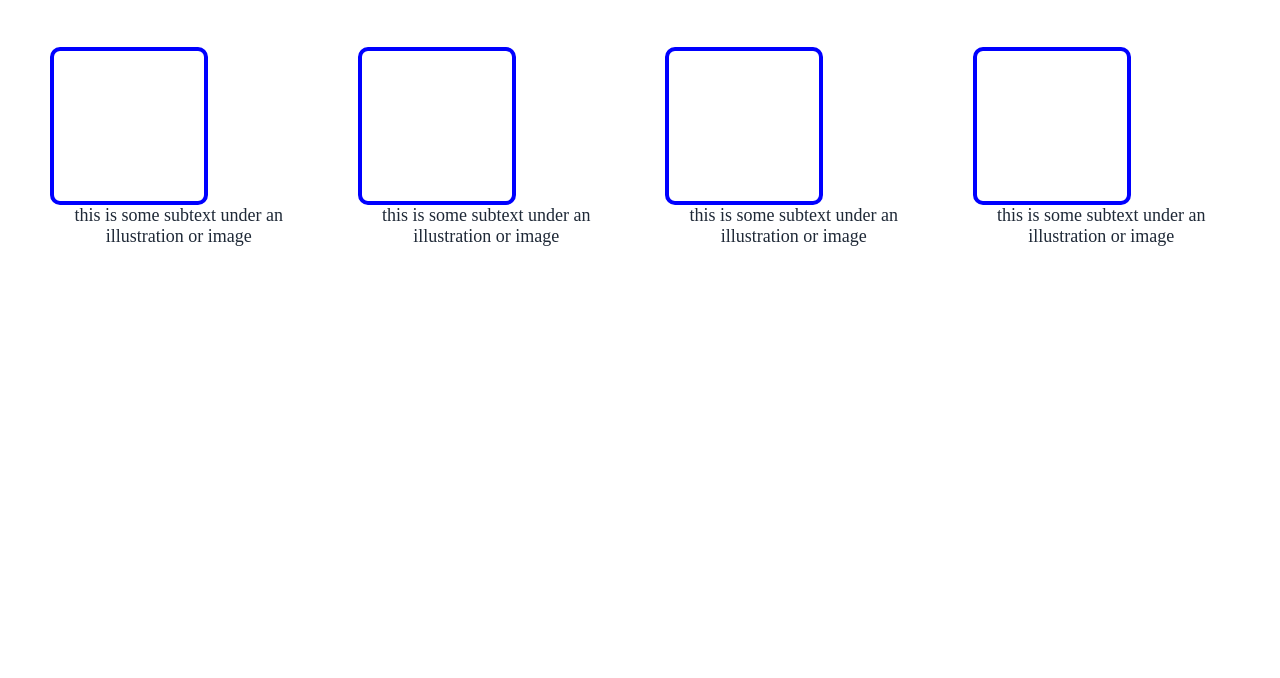
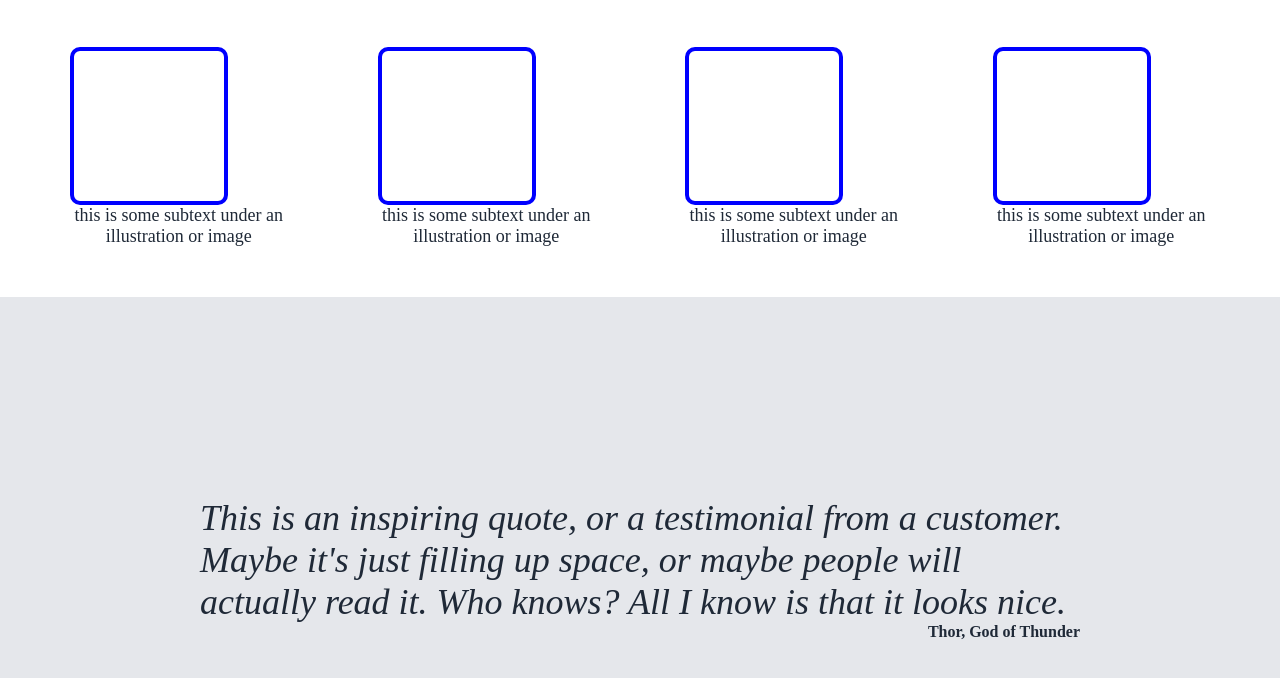
Before and after one commit to Brandyn1234/landing-page, a plain HTML site: page index.html in a window 1280 px wide. Shown: the part 586-1264 px from the top of the page. Before the commit the page ends 883 px from the top, so only its background shows below. Drawn offline with Linux system fonts and the light colour scheme.

Commit message:
Finished section3 html and css

```diff
--- a/index.html
+++ b/index.html
@@ -40,21 +40,33 @@
             <div class="boxes">
                 <div>
                     <div class="square"></div>
-                    <span>this is some subtext under an illustration or image</span>
+                    <div>this is some subtext under an illustration or image</div>
                 </div>
                 <div>
                     <div class="square"></div>
-                    <span>this is some subtext under an illustration or image</span>
+                    <div>this is some subtext under an illustration or image</div>
                 </div>
                 <div>
                     <div class="square"></div>
-                    <span>this is some subtext under an illustration or image</span>
+                    <div>this is some subtext under an illustration or image</div>
                 </div>
                 <div>
                     <div class="square"></div>
-                    <span>this is some subtext under an illustration or image</span>
+                    <div>this is some subtext under an illustration or image</div>
                 </div>
             </div>
         </div>
+
+        <div class="section3">
+            <p class="quote">
+                This is an inspiring quote, or a testimonial from a customer. Maybe
+                it's just filling up space, or maybe people will actually read it.
+                Who knows? All I know is that it looks nice.
+            </p>
+            <div class="author">
+                Thor, God of Thunder
+            </div>
+
+        </div>
     </body>
 </html>
--- a/styles.css
+++ b/styles.css
@@ -84,9 +84,29 @@ button {
     height: 150px;
     border: 4px solid blue;
     border-radius: 10px;
+    margin-left: 20px;
 }
 
 .section2 {
     margin: 50px;
     text-align: center;
 }
+
+.section3 {
+    background: #E5E7EB;
+    display: flex;
+    padding: 200px;
+    flex-direction: column;
+}
+
+.quote {
+    font-size: 36px;
+    font-style: italic;
+    color: #1F2937;
+}
+
+.author {
+    color: #1F2937;
+    font-weight: bold;
+    align-self: flex-end;
+}
```
